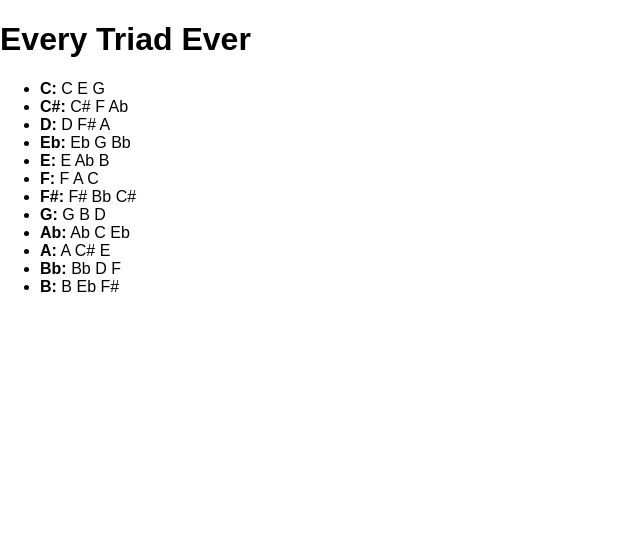
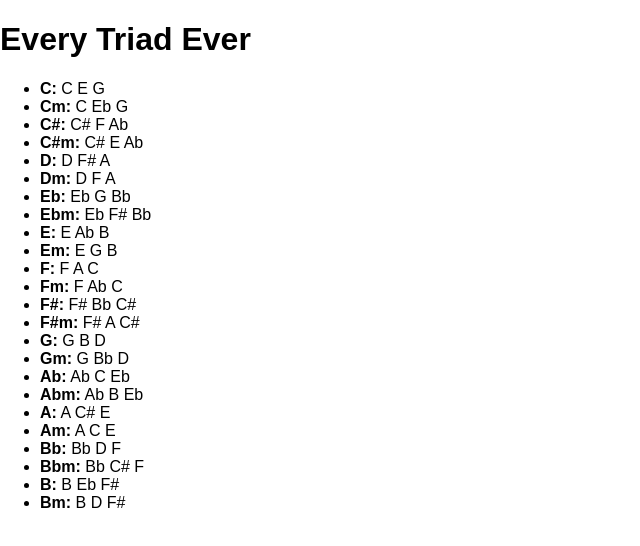
Before and after one commit to dallonf/chord-finder, a React (Create React App) app: page / in a window 1280 px wide. Shown: the top 546 px of the page, without its empty margins (0-640 px from the left). Built offline with nearby package versions, Linux system fonts and the light colour scheme; the HTML template or start-up script is replaced by a standard one.

Commit message:
Render minor triads too

```diff
--- a/src/App.tsx
+++ b/src/App.tsx
@@ -1,20 +1,29 @@
 import * as React from 'react';
 import * as _ from 'lodash';
-import { MIDDLE_C, Interval, C_MAJOR, NoteIdentity } from './theory/types';
-import { majorTriad } from './theory/chords';
+import {
+  MIDDLE_C,
+  Interval,
+  C_MAJOR,
+  NoteIdentity,
+  ChordIdentity,
+} from './theory/types';
+import { notesForChord } from './theory/chords';
 import { absoluteNoteToIdentity } from './theory/conversion';
 
 const ALL_TRIADS = _.flatMap(_.range(MIDDLE_C, Interval.OCTAVE), note => [
   {
     root: absoluteNoteToIdentity(note, C_MAJOR),
     type: 'major',
-    notes: majorTriad(note).map(x => absoluteNoteToIdentity(x, C_MAJOR)),
   },
-]);
+  {
+    root: absoluteNoteToIdentity(note, C_MAJOR),
+    type: 'minor',
+  },
+]) as ChordIdentity[];
 console.log(ALL_TRIADS);
 
 const Note = ({ note }: { note: NoteIdentity }) => (
-  <span>
+  <React.Fragment>
     {note.name}
     {(() => {
       switch (note.type) {
@@ -22,6 +31,21 @@ const Note = ({ note }: { note: NoteIdentity }) => (
           return 'b';
         case 'sharp':
           return '#';
+      }
+      return undefined;
+    })()}
+  </React.Fragment>
+);
+
+const ChordName = ({ chord }: { chord: ChordIdentity }) => (
+  <span>
+    <Note note={chord.root} />
+    {(() => {
+      switch (chord.type) {
+        case 'major':
+          return undefined;
+        case 'minor':
+          return 'm';
       }
       return undefined;
     })()}
@@ -37,12 +61,12 @@ class App extends React.Component {
           {ALL_TRIADS.map((x, i) => (
             <li key={i}>
               <strong>
-                <Note note={x.root} />:
+                <ChordName chord={x} />:
               </strong>{' '}
-              {x.notes.map((y, i) => (
+              {notesForChord(x, C_MAJOR).map((y, i, arr) => (
                 <React.Fragment key={i}>
                   <Note note={y} />
-                  {i !== x.notes.length - 1 && ' '}
+                  {i !== arr.length - 1 && ' '}
                 </React.Fragment>
               ))}
             </li>
--- a/src/theory/chords.ts
+++ b/src/theory/chords.ts
@@ -1,4 +1,8 @@
-import { AbsoluteNote, Interval } from './types';
+import { AbsoluteNote, Interval, ChordIdentity, Scale } from './types';
+import {
+  getAbsoluteNoteForIdentity,
+  absoluteNoteToIdentity,
+} from './conversion';
 
 export function majorTriad(root: AbsoluteNote) {
   return [root, root + Interval.MAJOR_THIRD, root + Interval.PERFECT_FIFTH];
@@ -7,3 +11,19 @@ export function majorTriad(root: AbsoluteNote) {
 export function minorTriad(root: AbsoluteNote) {
   return [root, root + Interval.MINOR_THIRD, root + Interval.PERFECT_FIFTH];
 }
+
+function absoluteNotesForChordIdentity(chord: ChordIdentity) {
+  const absoluteRoot = getAbsoluteNoteForIdentity(chord.root);
+  switch (chord.type) {
+    case 'major':
+      return majorTriad(absoluteRoot);
+    case 'minor':
+      return minorTriad(absoluteRoot);
+  }
+}
+
+export function notesForChord(chord: ChordIdentity, scale: Scale) {
+  return absoluteNotesForChordIdentity(chord).map(x =>
+    absoluteNoteToIdentity(x, scale)
+  );
+}
--- a/src/theory/types.ts
+++ b/src/theory/types.ts
@@ -51,3 +51,7 @@ export const C_MAJOR: Scale = {
   tonic: createNote('C'),
   mode: 'major',
 };
+export interface ChordIdentity {
+  root: NoteIdentity;
+  type: 'major' | 'minor';
+}
```
